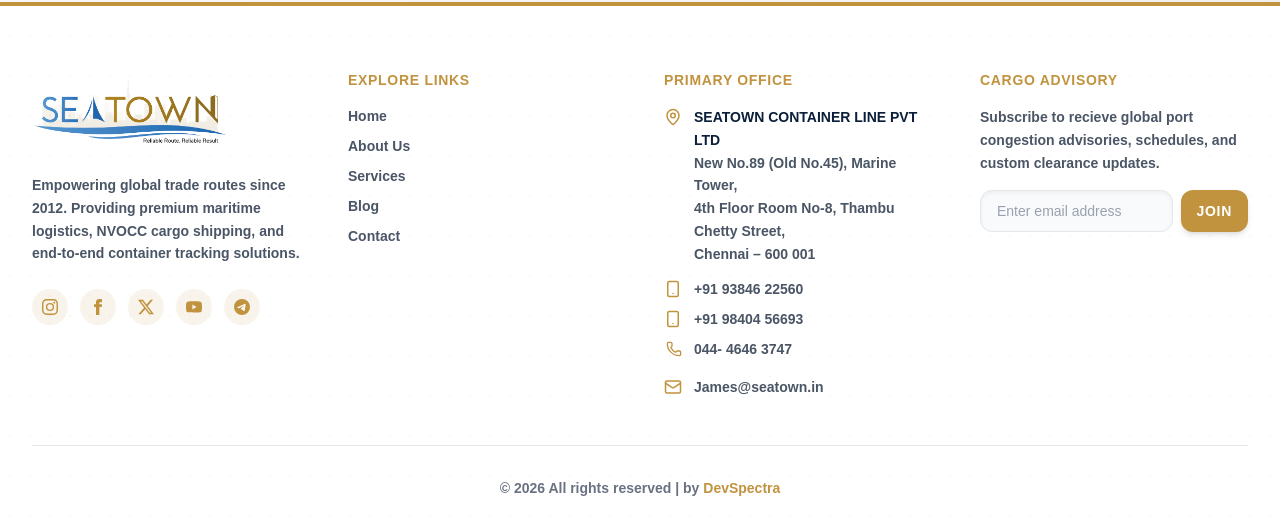
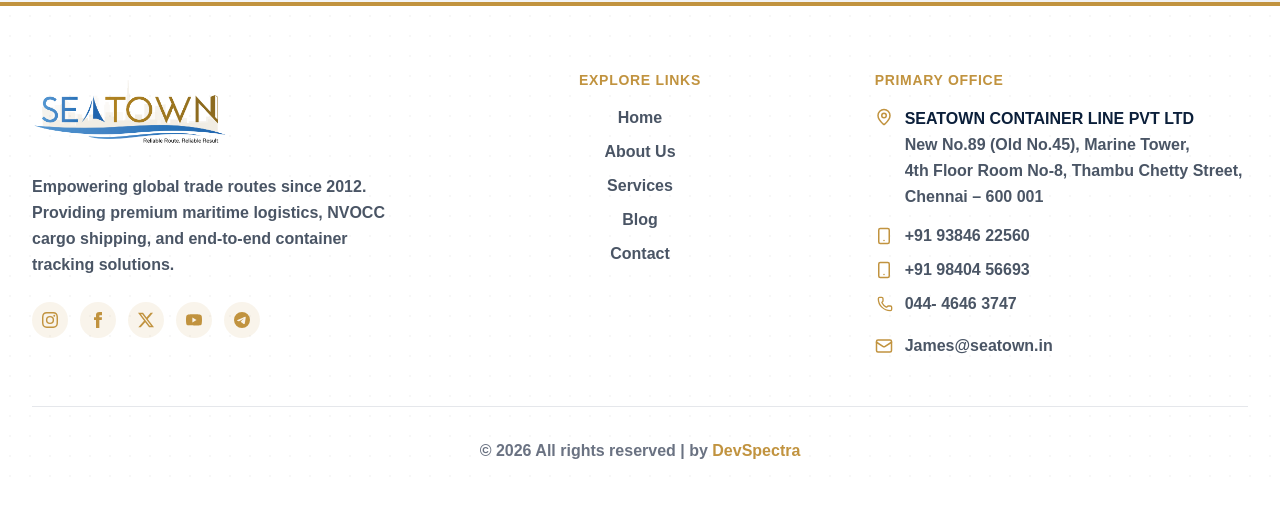
Before and after one commit to artsCodeSpace/sea-project, a Next.js app in the folder frontend/: page / in a window 1280 px wide. Shown: the part 6223-6750 px from the top of the page. After the commit the page ends 6718 px from the top, so only its background shows below. Built offline with nearby package versions, Linux system fonts and the light colour scheme; grey boxes are pictures that could not be loaded.

Commit message:
remove newsletter section and align the contents

```diff
--- a/frontend/src/components/Footer.tsx
+++ b/frontend/src/components/Footer.tsx
@@ -18,7 +18,7 @@
       />
 
       <div className="max-w-7xl mx-auto px-4 sm:px-6 lg:px-8 relative z-10">
-        <div className="grid grid-cols-1 md:grid-cols-2 lg:grid-cols-4 gap-12 mb-12">
+        <div className="grid grid-cols-1 md:grid-cols-3 gap-12 mb-12">
           {/* Company Brief */}
           <div>
             <div className="flex items-center mb-6 w-full max-w-[320px]">
@@ -30,7 +30,7 @@
                 className="h-16 md:h-20 w-auto object-contain"
               />
             </div>
-            <p className="text-gray-600 text-sm font-semibold leading-relaxed mb-6">
+            <p className="text-gray-600 text-base font-semibold leading-relaxed mb-6">
               Empowering global trade routes since 2012. Providing premium maritime logistics, NVOCC cargo shipping, and end-to-end container tracking solutions.
             </p>
             <div className="flex flex-wrap gap-3">
@@ -53,11 +53,12 @@
           </div>
 
           {/* Quick Links */}
-          <div>
+          <div className="flex flex-col md:items-center">
+            <div className="w-fit text-left md:text-center">
               <h4 className="text-sm font-bold uppercase tracking-wider text-accent mb-4">
                 Explore Links
               </h4>
-            <ul className="space-y-2.5 text-sm font-semibold">
+              <ul className="space-y-2.5 text-base font-semibold">
                 <li>
                   <Link href="/" className="text-gray-600 hover:text-primary transition-colors">
                     Home
@@ -85,17 +86,18 @@
                 </li>
               </ul>
             </div>
+          </div>
 
           {/* Contact Details */}
           <div>
             <h4 className="text-sm font-bold uppercase tracking-wider text-accent mb-4">
               Primary Office
             </h4>
-            <ul className="space-y-3.5 text-sm font-semibold text-gray-600">
+            <ul className="space-y-3.5 text-base font-semibold text-gray-600">
               <li className="flex items-start gap-3">
                 <MapPin className="w-4.5 h-4.5 text-secondary shrink-0 mt-0.5" />
                 <span className="leading-relaxed">
-                  <strong className="text-primary">SEATOWN CONTAINER LINE PVT LTD</strong><br />
+                  <strong className="text-primary">SEATOWN CONTAINER LINE PVT LTD </strong><br />
                   New No.89 (Old No.45), Marine Tower,<br />
                   4th Floor Room No-8, Thambu Chetty Street,<br />
                   Chennai – 600 001
@@ -113,30 +115,12 @@
             </ul>
           </div>
 
-          {/* Newsletter / Tracking */}
-          <div>
-            <h4 className="text-sm font-bold uppercase tracking-wider text-accent mb-4">
-              Cargo Advisory
-            </h4>
-            <p className="text-gray-600 text-sm font-semibold leading-relaxed mb-4">
-              Subscribe to recieve global port congestion advisories, schedules, and custom clearance updates.
-            </p>
-            <div className="flex gap-2">
-              <input
-                type="email"
-                placeholder="Enter email address"
-                className="w-full bg-gray-50 border border-gray-200 shadow-inner rounded-xl px-4 py-2.5 text-sm text-primary placeholder-gray-400 focus:outline-none focus:border-secondary transition-colors"
-              />
-              <button className="bg-secondary hover:bg-secondary-hover px-4 text-white rounded-xl text-sm font-bold transition-all uppercase tracking-wider shadow-md">
-                Join
-              </button>
-            </div>
-          </div>
+
         </div>
 
         {/* Divider */}
         <div className="border-t border-gray-200 pt-8 flex justify-center items-center text-center">
-          <p className="text-sm font-semibold text-gray-500">
+          <p className="text-base font-semibold text-gray-500">
             &copy; 2026 All rights reserved | by{" "}
             <a
               href="https://devspectra.in/"
```
Lines whose indentation alone changed are shown as unchanged.
